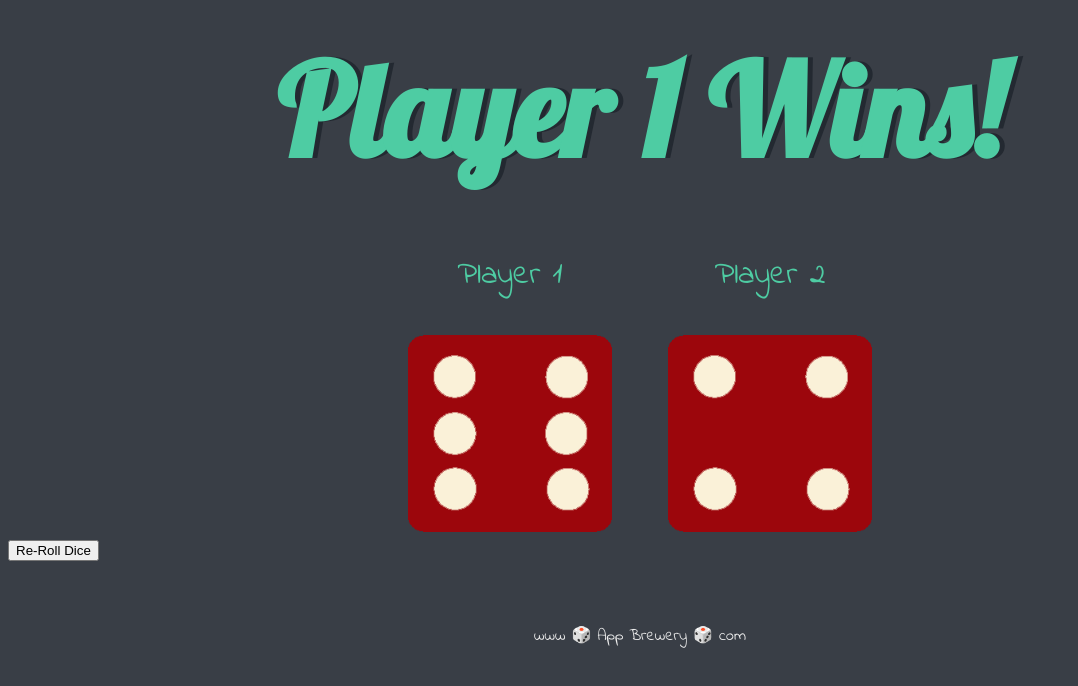
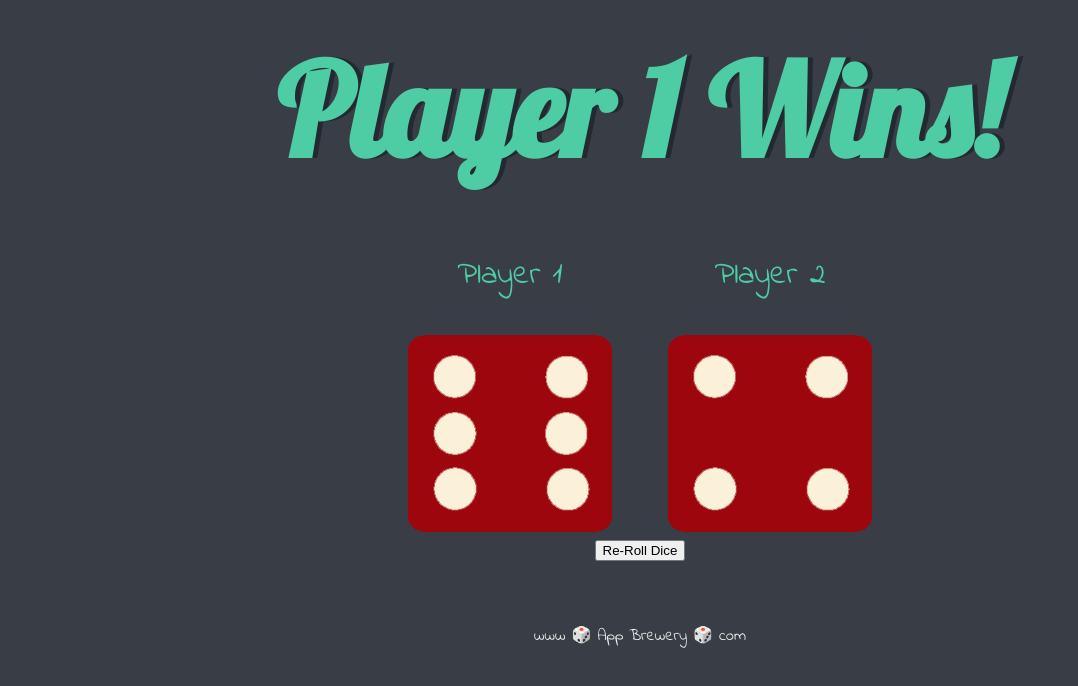
Before and after one commit to greg93john/Dice_Webpage_Lesson, a plain HTML site: page index.html in a window 1280 px wide. Shown: the whole page, without its empty margins (0-1078 px from the left). Drawn offline with Linux system fonts and the light colour scheme.

Commit message:
Update index.html

```diff
--- a/index.html
+++ b/index.html
@@ -22,7 +22,9 @@
       </div>
 
     </div>
-    <button class="reroll">Re-Roll Dice</button>
+    <div class = "btndiv">
+      <button class="reroll">Re-Roll Dice</button>
+    </div>
     <script type="text/javascript" src="index.js" charset="utf-8"></script>
   </body>
 
```
